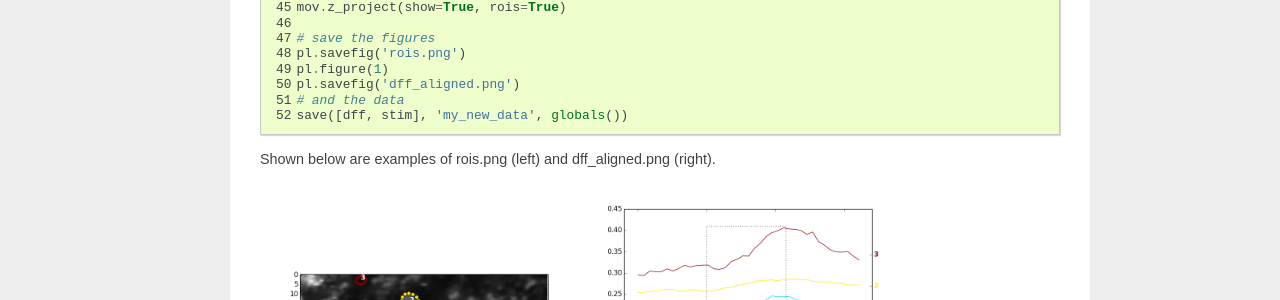
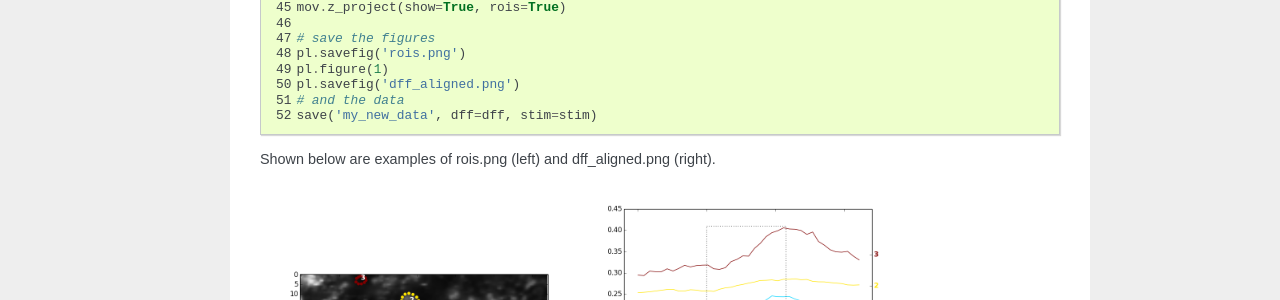
Before and after one commit to bensondaled/pyfluo, a Sphinx documentation site: the page built from docs/introduction.rst, in a window 1280 px wide. Shown: the part 1335-1635 px from the top of the page. Built offline with Sphinx 7.4.7, drawn with Linux system fonts in a browser that asks for light colours.

Commit message:
updated docs

```diff
--- a/docs/introduction.rst
+++ b/docs/introduction.rst
@@ -74,7 +74,7 @@ Here is a quick-start example to get you moving with pyfluo.
     pl.figure(1)
     pl.savefig('dff_aligned.png')
     # and the data
-    save([dff, stim], 'my_new_data', globals())
+    save('my_new_data', dff=dff, stim=stim)
 
 Shown below are examples of rois.png (left) and dff_aligned.png (right).
 
```
